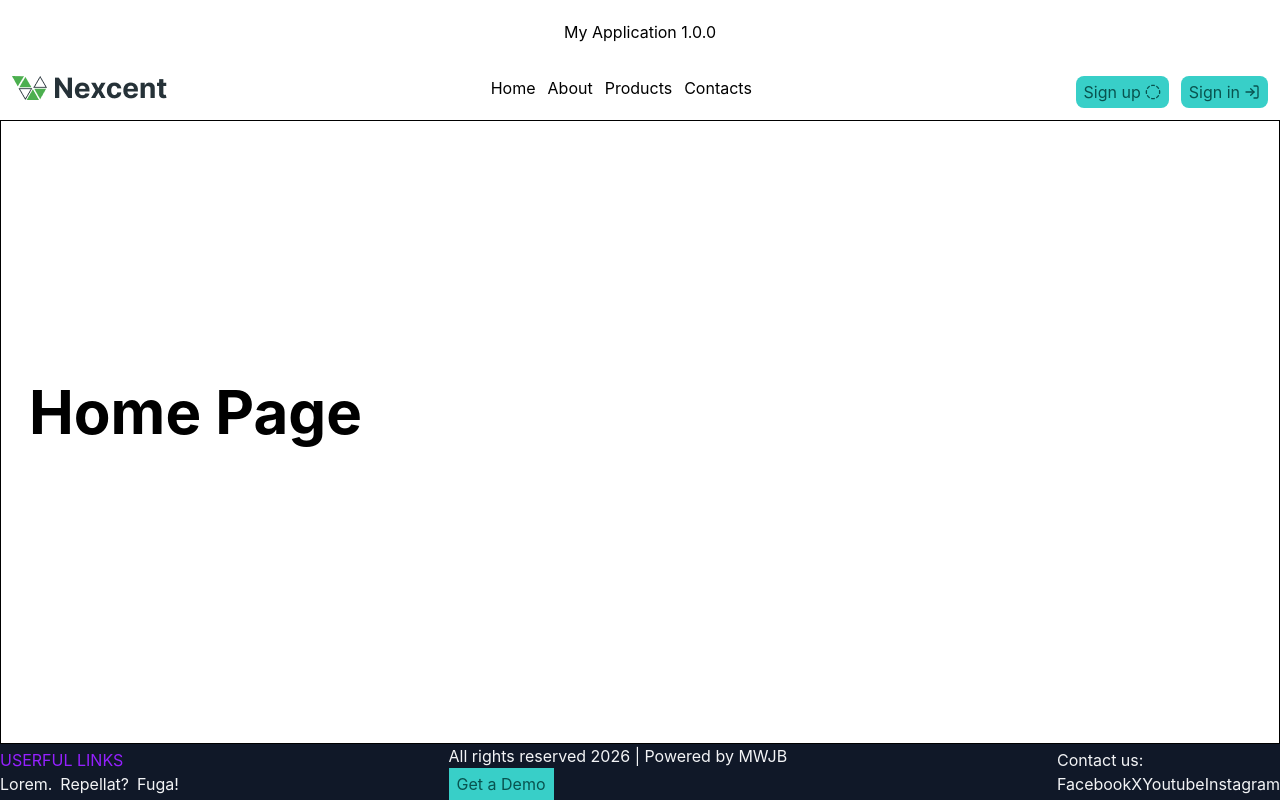
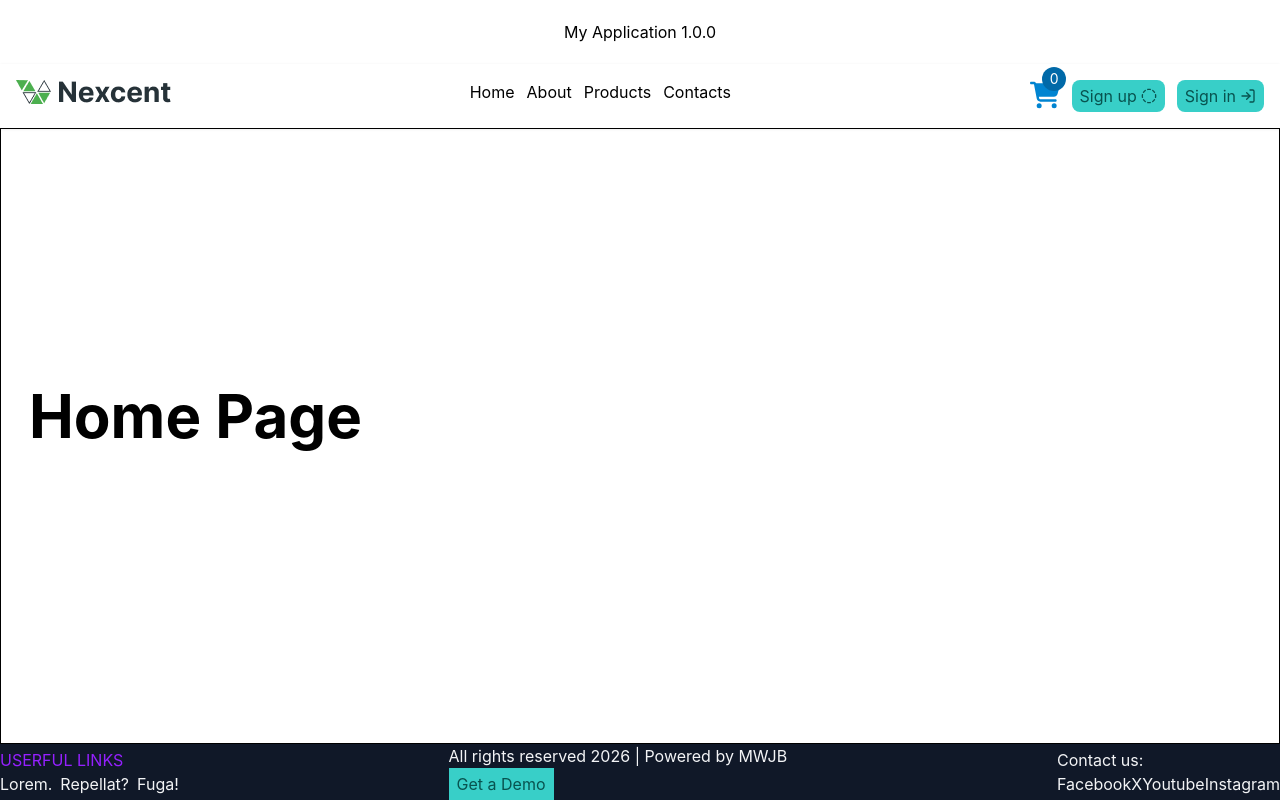
Before and after one commit to Maged-Groups/3491-react-app-001, a React (Vite) app: page / in a window 1280 px wide. Built offline with nearby package versions, Linux system fonts and the light colour scheme.

Commit message:
feat: add cart to Navbar

```diff
--- a/src/components/organisms/Navbar.jsx
+++ b/src/components/organisms/Navbar.jsx
@@ -3,10 +3,11 @@ import { Link } from 'react-router'
 import Button from "../molecules/Button"
 import Logo from "../atoms/Logo"
 import Dropdown from "../molecules/Dropdown"
+import { FaCartShopping } from 'react-icons/fa6'
 
-export default function Navbar() {
+export default function Navbar({count}) {
     return (
-        <nav className="flex justify-between p-3">
+        <nav className="flex justify-between p-4 sticky top-0 bg-white shadow">
             <div>
                 <Logo />
             </div>
@@ -19,6 +20,10 @@ export default function Navbar() {
             </div>
 
             <div className="flex gap-3">
+                <div className='flex items-start gap-1 relative'>
+                    <FaCartShopping size='30' className='text-sky-600' />
+                    <span className='text-sm bg-sky-700 text-white w-6 h-6 rounded-full flex items-center justify-center absolute -top-5/12 left-5/12'>0</span>
+                </div>
                 <Button text='Sign up' iconName='ABC' />
                 <Button text='Sign in' iconName='LuLogIn' />
             </div>
```
